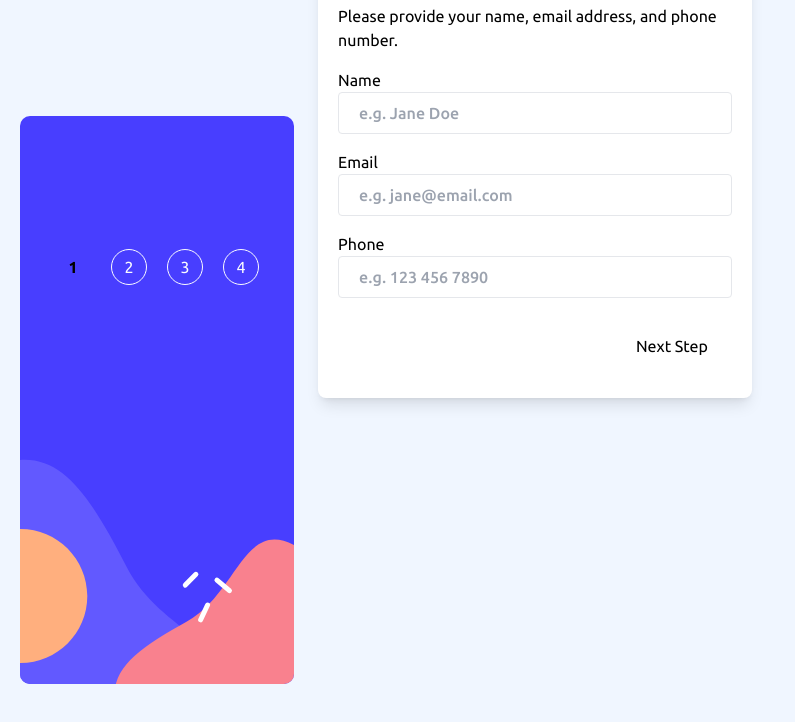
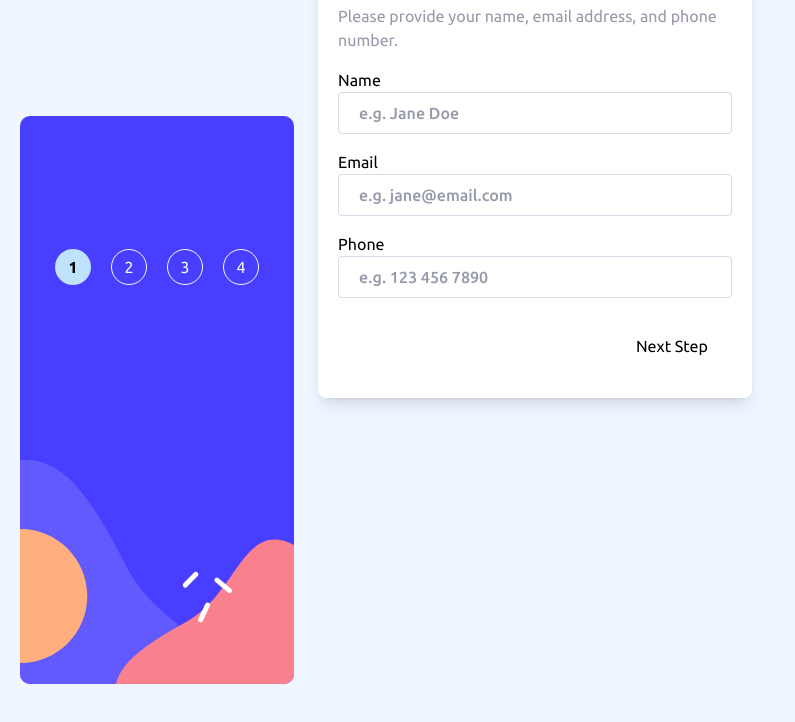
Before and after one commit to FrontendBy-GJ/multi-step-form, a React (Vite) app: page / in a window 1280 px wide. Shown: the top 722 px of the page, without its empty margins (0-795 px from the left). Built offline with nearby package versions, Linux system fonts and the light colour scheme.

Commit message:
install tailwind forms plugin

```diff
--- a/package.json
+++ b/package.json
@@ -23,6 +23,7 @@
     "zod": "^3.21.4"
   },
   "devDependencies": {
+    "@tailwindcss/forms": "^0.5.4",
     "@types/node": "^20.4.5",
     "@types/react": "^18.2.15",
     "@types/react-dom": "^18.2.7",
--- a/tailwind.config.js
+++ b/tailwind.config.js
@@ -11,15 +11,15 @@
     extend: {
       colors: {
         primary: {
-          "Marine blue": "hsl(213, 96%, 18%)",
-          "Purplish blue": "hsl(243, 100%, 62%)",
-          "Pastel blue": "hsl(228, 100%, 84%)",
-          "Light blue": "hsl(206, 94%, 87%)",
-          "Strawberry red": "hsl(354, 84%, 57%)",
+          "Marine-blue": "hsl(213, 96%, 18%)",
+          "Purplish-blue": "hsl(243, 100%, 62%)",
+          "Pastel-blue": "hsl(228, 100%, 84%)",
+          "Light-blue": "hsl(206, 94%, 87%)",
+          "Strawberry-red": "hsl(354, 84%, 57%)",
         },
         neutral: {
-          "Cool gray": "hsl(231, 11%, 63%)",
-          "Light gray": "hsl(229, 24%, 87%)",
+          "Cool-gray": "hsl(231, 11%, 63%)",
+          "Light-gray": "hsl(229, 24%, 87%)",
           Magnolia: "hsl(217, 100%, 97%)",
           Alabaster: "hsl(231, 100%, 99%)",
         },
@@ -29,5 +29,5 @@
       Ubuntu: ["Ubuntu", "sans-serif"],
     },
   },
-  plugins: [require("tailwindcss-animate")],
+  plugins: [require("tailwindcss-animate"), require("@tailwindcss/forms")],
 };
```
Also changed, not shown: 1 other file (tests, documents, lock files or other folders).
